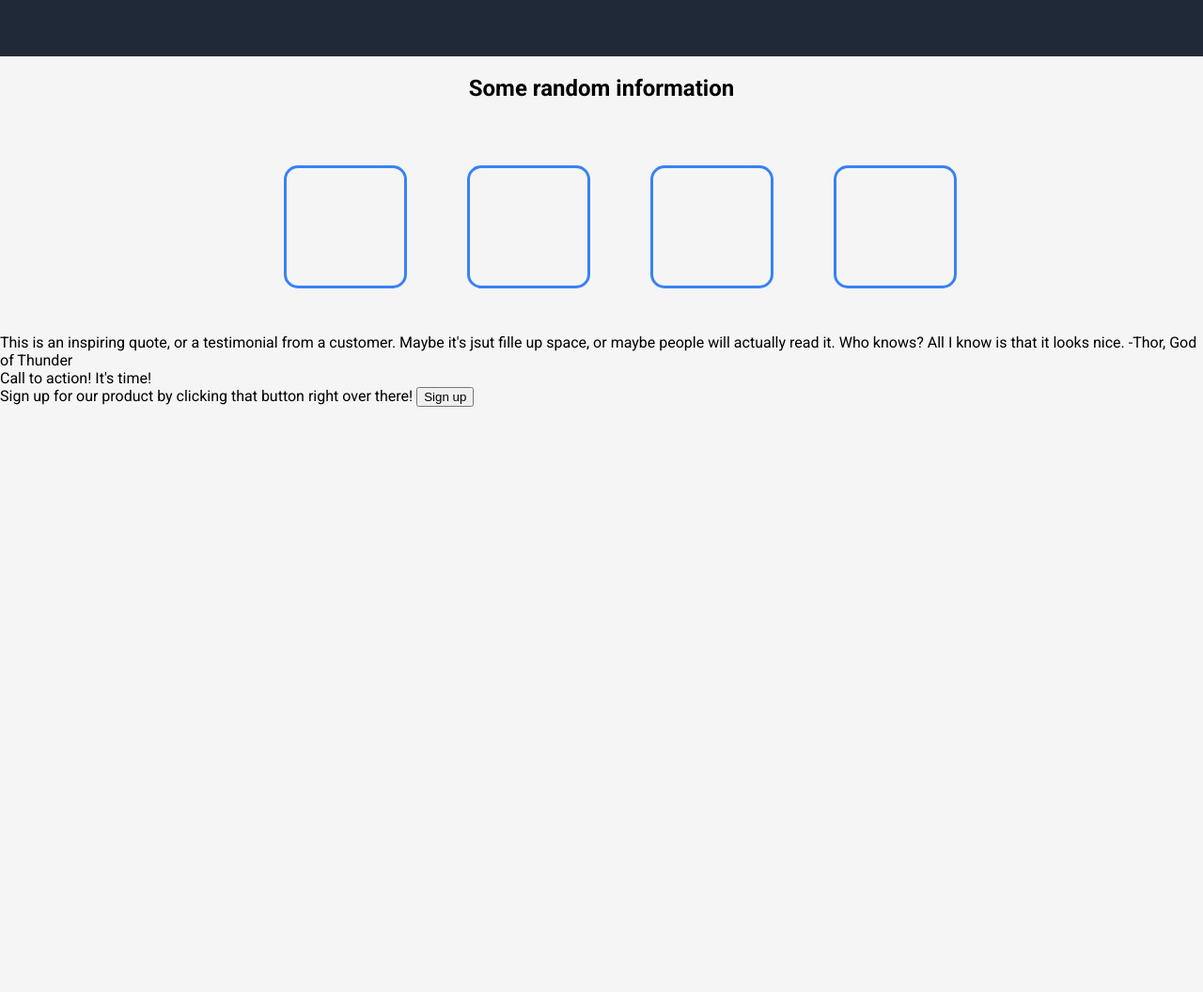
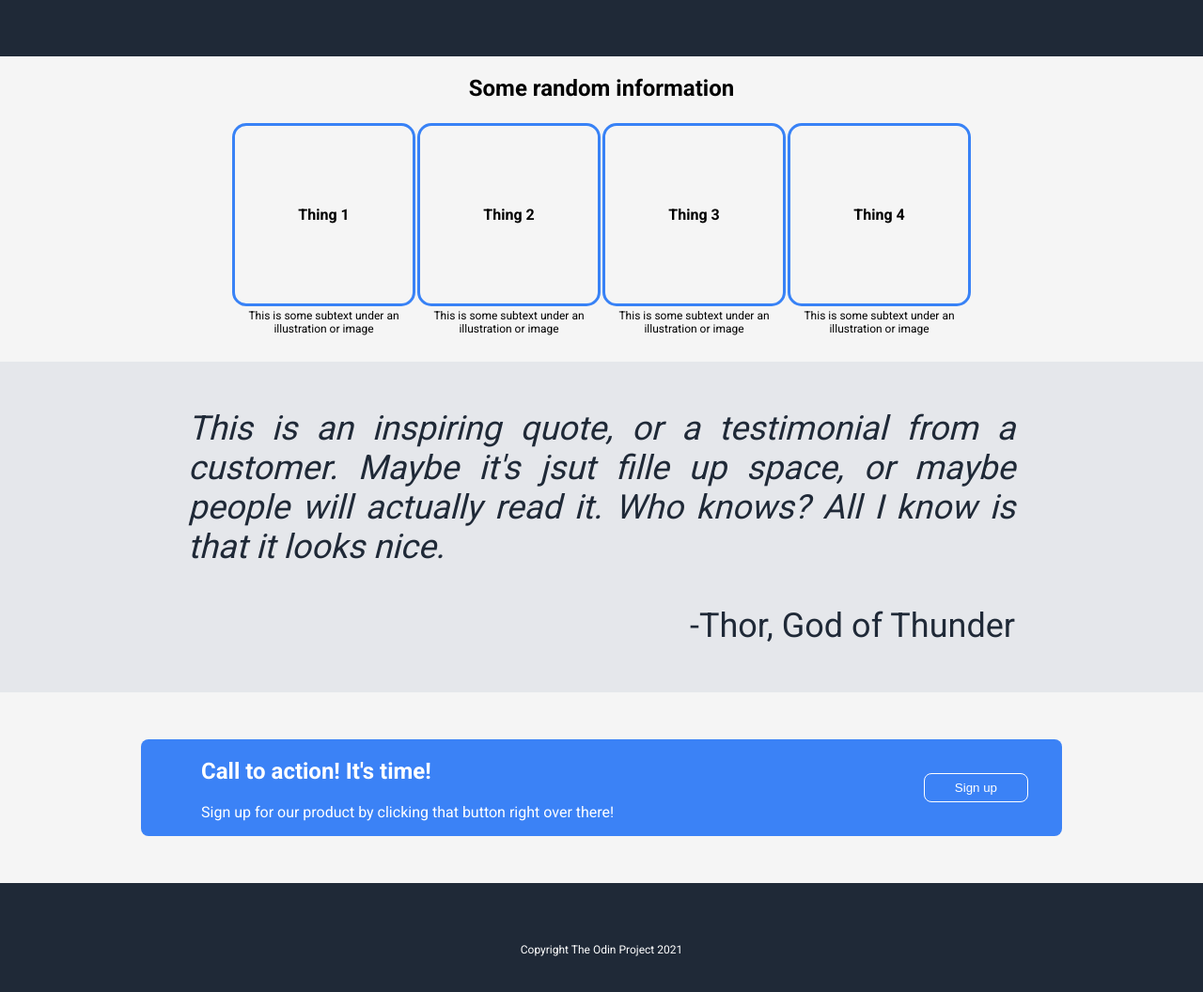
Before and after one commit to jlgill/project-landing-page, a plain HTML site: page index.html in a window 1280 px wide. Shown: the part 460-1516 px from the top of the page at 94% size. Before the commit the page ends 893 px from the top, so only its background shows below. Drawn offline with Linux system fonts and the light colour scheme.

Commit message:
final changes

```diff
--- a/index.html
+++ b/index.html
@@ -29,21 +29,40 @@
 <div class="hero">
         <h2>Some random information</h2>
         <div class="break"></div>
-        <ul>
-            <li class="some-div"></li>
-            <li class="some-div"></li>
-            <li class="some-div"></li>
-            <li class="some-div"></li>
-        </ul>
+    <table>
+            <thead>
+                <tr>
+                    <th>Thing 1</th>
+                    <th>Thing 2</th>
+                    <th>Thing 3</th>
+                    <th>Thing 4</th>
+                </tr>
+            </thead>
+            <tbody>
+                <tr>
+                    <td>This is some subtext under an illustration or image</td>
+                    <td>This is some subtext under an illustration or image</td>
+                    <td>This is some subtext under an illustration or image</td>
+                    <td>This is some subtext under an illustration or image</td>
+                </tr>
+            </tbody>
+        </table>
+    </div>
+    <div class="break"></div>
 </div>
     <div class="quote-section">
         <a>This is an inspiring quote, or a testimonial from a customer.  Maybe it's jsut fille up space, or maybe people will actually read it.  Who knows?  All I know is that it looks nice.</a>
-        <a>-Thor, God of Thunder</a>
+        <br><a class="signature">-Thor, God of Thunder</a>
     </div>
+<div class="cta">
+    <div class="cta2">
+        <h2>Call to action! It's time!</h2>
+        <p>Sign up for our product by clicking that button right over there!</p>
+    </div>
+    <button>Sign up</button>
+</div>
 <div class="footer">
-    <div class="text-style-strong">Call to action! It's time!</div>
-    <a>Sign up for our product by clicking that button right over there!</a>
-    <button class="call-to-action inverse">Sign up</button>
+    <a>Copyright The Odin Project 2021</a>
 </div>
 </body>
 </html>
--- a/styles.css
+++ b/styles.css
@@ -1,4 +1,18 @@
 @import url('https://fonts.googleapis.com/css2?family=Roboto:wght@400;700&display=swap');
+
+button {
+    display: flex;
+    color: white;
+    background-color: #3b82f6;
+    border-color: white;
+    margin: 36px;
+    padding-left: 32px;
+    padding-right: 32px;
+    align-items: center;
+    border: white solid 1px;
+    border-radius: 8px;
+    justify-content: left;
+}
 
 body{
     margin: 0;
@@ -14,8 +28,7 @@ body{
     height : 0 ;
  }
 
-.header,
-footer {
+.header, .footer {
     background-color: #1f2937;
     display: flex;
     flex-direction: row;
@@ -66,14 +79,6 @@ footer {
 
 }
 
-.hero-main > button {
-    color: blue;
-    align-self: flex-start;
-    padding: 8px;
-    margin-top: 12px;
-
-}
-
 .hero-img {
     margin: 64px;
 }
@@ -82,21 +87,87 @@ footer {
     display: flex;
     flex-direction: column;
     align-items: center;
+    height: 300px;
+    margin-bottom: 25px;
 }
 
 .hero > ul {
     display: flex;
 }
 
-.some-div {
+th {
     height: 125px;
     width: 125px;
     border: #3882f6 3px solid;
     border-radius: 15px;
     background-color: whitesmoke;
-    margin: 32px;
+    padding: 32px;
+}
+
+td {
+    text-align: center;
+    font-size: 12px;
+}
+
+.quote-section {
+    background-color: #e5e7eb;
+    display: flex;
+    flex-basis: auto;
+    padding-top: 50px;
+    padding-bottom: 50px;
+    padding-left: 200px;
+    padding-right: 200px;
+    text-align: justify;
+    flex-direction: column;
+    font-style: italic;
+    font-size: 36px;
+    color: #1f2937;
+}
+
+.quote-section > .signature {
+    display: flex;
+    justify-content: right;
+    align-items: right;
+    font-style: normal ;
+    font-style: bold ;
+}
+
+.cta {
+    background-color: #3b82f6;
+    display: flex;
+    flex-direction: row;
+    justify-content: space-between;
+    color: white;
+    margin-left: 150px;
+    margin-right: 150px;
+    margin-top: 50px;
+    margin-bottom: 50px;;
+    border-radius: 8px;
+}
+
+.cta2 {
+    padding-left: 64px;
+    padding-right: 64px;
+}
+
+.cta > button {
+
+}
+
+.cta > p {
+    color: white;
+    font-size: 12px;
+    text-align: start;
 }
 
 li {
     list-style-type: none;
 }
+
+
+
+.footer {
+    justify-content: center;
+    color: white;
+    font-size: 12px;
+}
```
